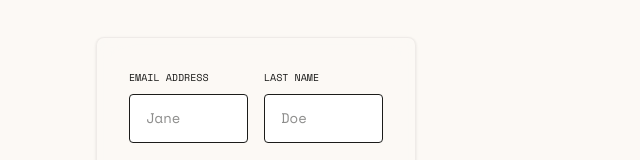
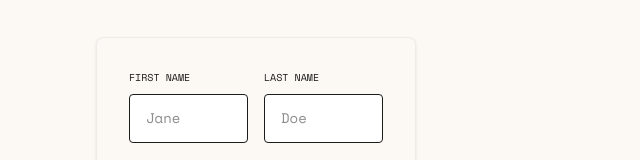
Before and after one commit to ishikaduhan/projectunisphere, a React (Vite) app in the folder client/: page /register in a window 1280 px wide. Shown: the part 166-326 px from the top of the page, without its empty margins (0-640 px from the left). Built offline with nearby package versions, Linux system fonts and the light colour scheme; no server answers.

Commit message:
deploy: finalize workspace configuration for production

```diff
--- a/client/src/pages/RegisterPage.tsx
+++ b/client/src/pages/RegisterPage.tsx
@@ -73,8 +73,8 @@ const RegisterPage = () => {
               <div className="grid grid-cols-2 gap-4">
                 <div>
                   <label className="block font-label-md text-on-surface-variant mb-2 uppercase text-[10px]">
-  Email Address
-</label>
+          First Name
+  </label>
                   <input
                     className="w-full px-4 py-3 bg-white border border-outline/20 rounded focus:ring-1 focus:ring-tertiary/20 focus:border-tertiary outline-none font-body-md"
                     placeholder="Jane"
```
Also changed, not shown: 1 other file (tests, documents, lock files or other folders).
